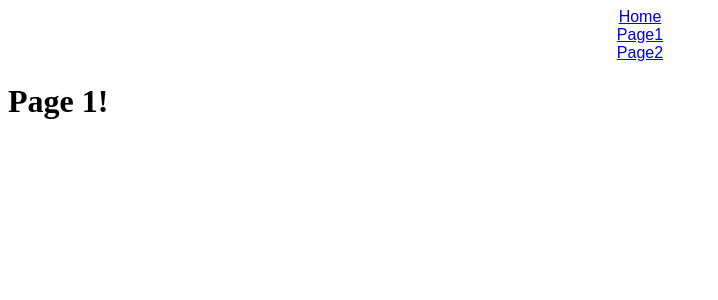
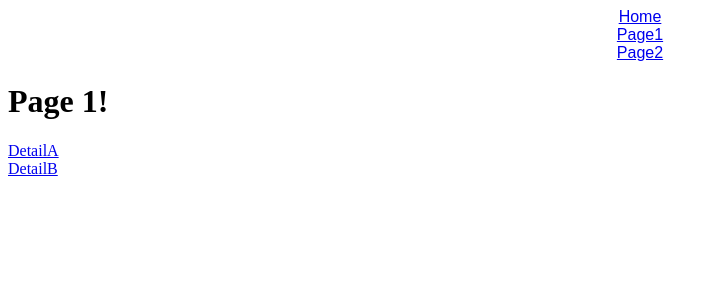
Before and after one commit to koyamal/learn-react-04, a React (Create React App) app: page /page1 in a window 1280 px wide. Shown: the top 300 px of the page, without its empty margins (0-718 px from the left). Built offline with nearby package versions, Linux system fonts and the light colour scheme.

Commit message:
Routing to nested pages

```diff
--- a/src/App.js
+++ b/src/App.js
@@ -2,6 +2,8 @@
 
 import { Home } from "./Home";
 import { Page1 } from "./Page1";
+import { Page1DetailA } from "./Page1DetailA";
+import { Page1DetailB } from "./Page1DetailB";
 import { Page2 } from "./Page2";
 import "./styles.css";
 
@@ -19,9 +21,23 @@
         <Route exact path="/">
           <Home />
         </Route>
-        <Route path="/page1">
-          <Page1 />
-        </Route>
+        <Route
+          path="/page1"
+          render={({ match: { url } }) => (
+            <Switch>
+              {console.log(url)}
+              <Route exact path={url}>
+                <Page1 />
+              </Route>
+              <Route exact path={`${url}/detailA`}>
+                <Page1DetailA />
+              </Route>
+              <Route exact path={`${url}/detailB`}>
+                <Page1DetailB />
+              </Route>
+            </Switch>
+          )}
+        />
         <Route path="/page2">
           <Page2 />
         </Route>
--- a/src/Page1.jsx
+++ b/src/Page1.jsx
@@ -1,7 +1,12 @@
+import { Link } from "react-router-dom";
+
 export const Page1 = () => {
   return (
     <div>
       <h1>Page 1!</h1>
+      <Link to="/page1/detailA">DetailA</Link>
+      <br />
+      <Link to="/page1/detailB">DetailB</Link>
     </div>
   );
 };
--- /dev/null
+++ b/src/Page1DetailA.jsx
@@ -0,0 +1,7 @@
+export const Page1DetailA = () => {
+  return (
+    <div>
+      <h1>Page1 Detail A!</h1>
+    </div>
+  );
+};
--- /dev/null
+++ b/src/Page1DetailB.jsx
@@ -0,0 +1,7 @@
+export const Page1DetailB = () => {
+  return (
+    <div>
+      <h1>Page1 Detail B!</h1>
+    </div>
+  );
+};
```
